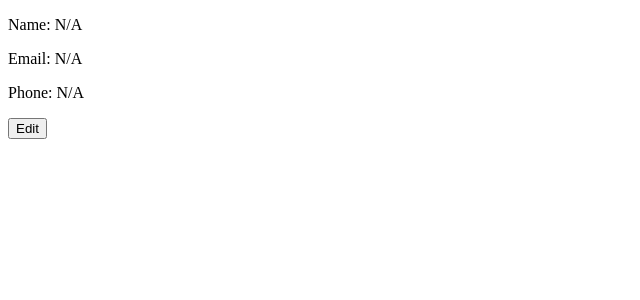
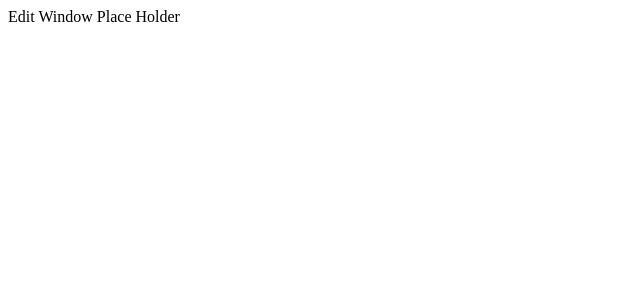
Before and after one commit to JoaoMateus98/CV-App, a React (Create React App) app: page / in a window 1280 px wide. Both pictures are taken after a click on the button "Edit". Shown: the top 300 px of the page, without its empty margins (0-640 px from the left). Built offline with nearby package versions, Linux system fonts and the light colour scheme.

Commit message:
GI_Main now displays either GI_Edit or GI_Display based on a condition

```diff
--- a/src/components/GI_Components/GI_Edit.js
+++ b/src/components/GI_Components/GI_Edit.js
@@ -1,5 +1,9 @@
 import React from "react";
 
-class Gi_Edit extends React.Component {}
+class Gi_Edit extends React.Component {
+  render() {
+    return <div>Edit Window Place Holder</div>;
+  }
+}
 
 export default Gi_Edit;
--- a/src/components/GI_Components/GI_Main.js
+++ b/src/components/GI_Components/GI_Main.js
@@ -17,13 +17,13 @@ class GI_Main extends React.Component {
     };
   }
 
-  //TODO: create a function that sets the EditMode state true or false
+  render() {
+    const { name, email, phone } = this.state.GI_MetaInfo;
+    const EditMode = this.state.EditMode;
 
-  render() {
-    console.log(this.state.EditMode);
-
-    const { name, email, phone } = this.state.GI_MetaInfo;
-
+    if (EditMode) {
+      return <Gi_Edit />;
+    } else {
       return (
         <GI_Display
           name={name}
@@ -35,5 +35,6 @@ class GI_Main extends React.Component {
       );
     }
   }
+}
 
 export default GI_Main;
--- a/src/components/HelperComponents/EditButton.js
+++ b/src/components/HelperComponents/EditButton.js
@@ -1,6 +1,6 @@
 import React from "react";
 
-// turns on edit mode
+// sets handleEditMode boolean from passed class to true
 class EditButton extends React.Component {
   render() {
     return (
```
Lines whose indentation alone changed are shown as unchanged.
